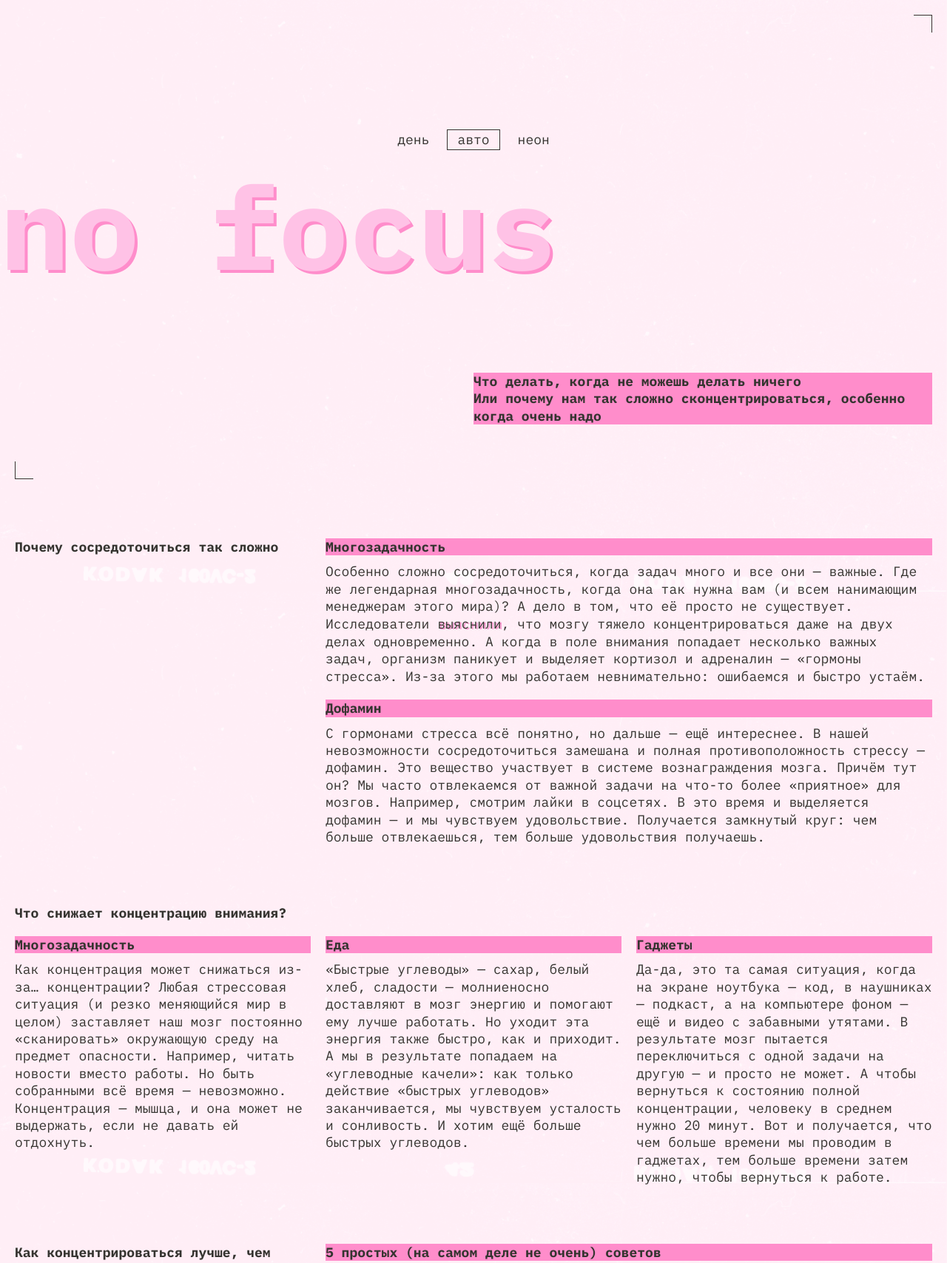
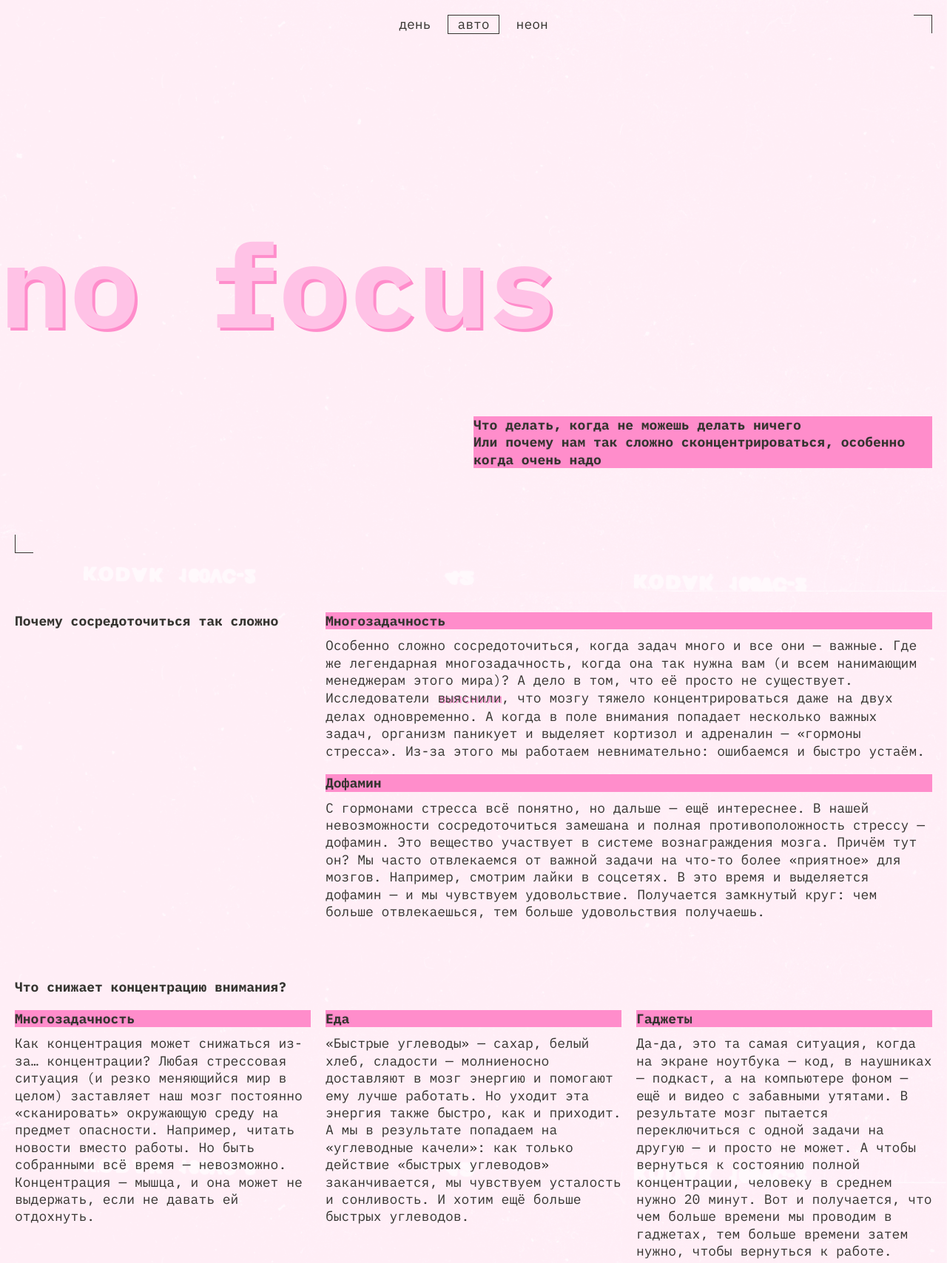
Before and after one commit to lina4ka-malina4ka/slozhno-sosredotochitsya-fd, a plain HTML site: page index.html in a window 1280 px wide. Shown: the top 1708 px of the page at 74% size. Drawn offline with Linux system fonts and the light colour scheme.

Commit message:
доработала проект

```diff
--- a/index.html
+++ b/index.html
@@ -46,16 +46,14 @@
           </li>
         </ul>
       </nav>
-      <div class="header__content">
       <h1 class="title header__title">no focus</h1>
-        <p class="header__description">
+      <p class="header__description title-decor">
         Что делать, когда не можешь делать ничего
         <span class="highlight"
           >Или почему нам так сложно сконцентрироваться, особенно когда очень
           надо</span
         >
       </p>
-      </div>
     </header>
     <main class="main">
       <section class="article">
@@ -294,7 +292,7 @@
     </main>
     <footer class="footer decorated-zone">
       <article class="footer__card">
-        <h3 class="title footer__title">focus</h3>
+        <h2 class="title footer__title">focus</h2>
       </article>
     </footer>
   </body>
--- a/styles/dark.css
+++ b/styles/dark.css
@@ -9,6 +9,7 @@
     Так стили написанные ниже будут иметь больший вес,
     чем стили в медиазапросе предпочтений пользователя
   */
+  --bg-image: url("../images/cover-image-dark.png");
   --bg-color: #000028;
   --accent-color: #ff0070;
   --decor-color: #ff0070;
--- a/styles/light.css
+++ b/styles/light.css
@@ -19,11 +19,6 @@
   --opacity-color: rgba(50, 49, 45, 0.4);
 }
 
-:root.theme-light .header__theme-menu-button_active {
-  /* сохраните в разметке и стилях класс page у тега body. Он удобен, чтобы составлять селекторы для разных цветовых тем. */
-  background-image: url("../images/cover-image-light.png");
-}
-
 :root.theme-light .header__rec {
   display: none;
 }
@@ -42,6 +37,7 @@
     --text-color: #353430;
     --opacity-color: rgba(50, 49, 45, 0.4);
   }
+
   :root:not(.theme-dark) .header__rec {
     display: none;
   }
--- a/styles/style.css
+++ b/styles/style.css
@@ -7,20 +7,17 @@
   background-repeat: no-repeat;
   background-color: var(--bg-color);
   background-size: cover;
+  min-height: 100vh;
 }
 
 .header {
   min-block-size: 100vh;
   min-height: 668px;
   display: grid;
-  grid-template-columns: repeat(3, 1fr);
-  grid-template-rows:
-    minmax(20px, 25px) clamp(
-      138px,
-      calc(138px + 107px * ((100vw - 375px) / 393px)),
-      245px
-    )
-    fit-content(192px) 100px 40px;
+  grid-template-columns: 1fr;
+  grid-template-rows: 1fr min-content 1fr;
+  justify-items: end;
+  align-items: center;
   padding: 10px;
 }
 
@@ -36,7 +33,7 @@
   border-top: 1px solid var(--decor-color);
   border-right: 1px solid var(--decor-color);
   inline-size: 25px;
-  block-size: 24px;
+  block-size: 25px;
 }
 
 .decorated-zone::after {
@@ -47,14 +44,14 @@
   border-bottom: 1px solid var(--decor-color);
   border-left: 1px solid var(--decor-color);
   inline-size: 25px;
-  block-size: 24px;
+  block-size: 25px;
 }
 
 .header__rec {
+  position: absolute;
   display: inline-flex;
   align-items: center;
   gap: 10px;
-  position: absolute;
   font-family: var(--font-family, sans-serif);
   font-weight: var(--fntwght-norm, 400);
   color: var(--accent-color);
@@ -67,7 +64,7 @@
 
 .header__rec::after {
   content: "";
-  display: inline-block;
+  display: block;
   inline-size: 9px;
   block-size: 9px;
   box-shadow: 0 0 4px 2px var(--accent-color);
@@ -76,10 +73,10 @@
 }
 
 .header__theme-menu {
+  grid-column: 1;
+  grid-row: 1/2;
   justify-self: end;
-  align-self: end;
-  grid-column: 3/4;
-  grid-row: 2/3;
+  align-self: center;
 }
 
 .header__theme-menu-list {
@@ -97,7 +94,7 @@
   line-height: 100%;
   color: var(--decor-color);
   text-transform: lowercase;
-  padding: 4px 13px;
+  padding: 3px 12px;
 }
 
 .header__theme-menu-button:hover {
@@ -118,31 +115,37 @@
   pointer-events: none;
 }
 
-.header__content {
-  grid-column: 1/4;
-  grid-row: 3/5;
-  margin-block-start: 65px;
+.header__title {
+  grid-column: 1;
+  grid-row: 2/3;
+  justify-self: start;
+  align-self: center;
 }
 
 .title {
   font-family: var(--font-family, sans-serif);
-  font-weight: 700;
+  font-weight: var(--fntwght-bold);
   font-size: clamp(7.25rem, 7.0115rem + 1.0178vw, 7.5rem);
-  line-height: 83%;
+  line-height: 82.5%;
   color: var(--title-decor);
   text-shadow: 4px 4px 0 var(--accent-color);
 }
 
-.header__description {
-  display: block;
-  grid-column: 2/4;
+.title-decor {
   font-family: var(--font-family, sans-serif);
-  font-weight: 700;
   font-size: 18px;
   line-height: 130%;
+}
+
+.header__description {
+  grid-column: 1;
+  grid-row: 3/4;
+  justify-self: start;
+  align-self: center;
+  display: block;
+  font-weight: var(--fntwght-bold);
   color: var(--title-text-color);
   background-color: var(--accent-color);
-  margin-block: 55px 15px;
 }
 
 .highlight {
@@ -151,25 +154,16 @@
 }
 
 .article {
-  margin-block-start: 40px;
+  margin-block: 40px;
   margin-inline: 10px;
-}
-.article__section:not(:last-child) {
-  margin-block-end: 28px;
+  display: grid;
+  gap: 48px;
 }
 
 .article__wrapper-intro,
 .article__wrapper-reasons {
   display: grid;
-  grid-template-columns: 1fr;
-  grid-template-rows: max-content 1fr;
   gap: 20px;
-}
-
-.title-decor {
-  font-family: var(--font-family, sans-serif);
-  font-size: 18px;
-  line-height: 130%;
 }
 
 .article__title {
@@ -177,11 +171,16 @@
   color: var(--decor-color);
 }
 
+.article__list {
+  display: flex;
+  flex-direction: column;
+  gap: 20px;
+}
+
 .article__item {
   display: flex;
   flex-direction: column;
   gap: 10px;
-  padding-block-end: 20px;
 }
 
 .article__item-title {
@@ -202,7 +201,7 @@
   text-shadow: 2px 1px 0 var(--accent-color);
   text-decoration: none;
   display: inline-block;
-  border-bottom: 1px solid transparent;
+  border-bottom: 2px solid transparent;
 }
 
 .article__link:hover {
@@ -224,10 +223,6 @@
   gap: 20px;
 }
 
-.article__wrapper-gallery {
-  margin-block-end: 41px;
-}
-
 .article__subtitle {
   font-weight: var(--fntwght-bold);
   background-color: var(--accent-color);
@@ -238,8 +233,10 @@
   font-weight: var(--fntwght-norm);
 }
 
-.article__subtitle_gallery {
-  margin-block-end: 11px;
+.article__wrapper-gallery {
+  display: flex;
+  flex-direction: column;
+  gap: 10px;
 }
 
 .article__gallery-list {
@@ -260,19 +257,14 @@
   min-height: 668px;
   display: grid;
   place-items: center;
-  padding: 10px
-}
-
-.footer__card {
-  aspect-ratio: 9 / 16;
-  display: flex;
-  justify-content: center;
-  align-items: center;
+  padding: 10px;
 }
 
 @media (width >= 768px) {
   .header {
-    padding: 20px 20px 0 0;
+    padding: 20px;
+    grid-template-columns: 1fr 1fr;
+    min-height: 1024px;
   }
 
   .decorated-zone::before {
@@ -291,32 +283,33 @@
   }
 
   .header__theme-menu {
-    margin-block-start: 146px;
-  }
-  .header__content {
-    margin-block: 175px 128px;
-    display: grid;
-    grid-template-columns: repeat(2, 1fr);
-    grid-template-rows: auto;
+    grid-column: 2/3;
+    grid-row: 1/2;
+    justify-self: end;
+    align-self: center;
   }
 
   .header__title {
     grid-column: 1/3;
+    grid-row: 2/3;
+    margin-inline-start: -20px;
   }
 
   .header__description {
-    margin-block-start: 159px;
-    margin-inline-start: 10px;
     grid-column: 2/3;
-    align-self: end;
+    grid-row: 3/4;
+    align-self: center;
   }
 
   .article {
+    margin-block: 60px;
     margin-inline: 20px;
-    margin-block-start: 60px;
+    display: grid;
+    gap: 78px;
   }
 
-  .article__wrapper-intro {
+  .article__wrapper-intro,
+  .article__wrapper-tips {
     grid-template-columns: 1fr 2fr;
     gap: 20px;
   }
@@ -329,11 +322,6 @@
   .article__content_intro {
     grid-column: 2;
     grid-row: inherit;
-  }
-
-  .article__section_reasons,
-  .article__section_tips {
-    margin-block-start: 40px;
   }
 
   .article__wrapper-reasons {
@@ -352,14 +340,6 @@
     grid-row: auto;
   }
 
-  .article__wrapper-tips {
-    grid-template-columns: 1fr 2fr;
-    grid-template-rows: auto;
-    margin-block-start: 58px;
-    margin-block-end: 30px;
-    gap: 20px;
-  }
-
   .article__title_tips {
     grid-column: 1 / 2;
     grid-row: 1 / 3;
@@ -376,13 +356,10 @@
     grid-row: 2;
   }
 
-  .article__section_gallery,
-  .footer {
-    margin-block-start: 59px;
-  }
-
-  .article__subtitle_gallery {
-    margin-block-end: 20px;
+  .article__wrapper-gallery {
+    display: flex;
+    flex-direction: column;
+    gap: 20px;
   }
 
   .article__gallery-list {
@@ -390,12 +367,6 @@
     grid-template-columns: repeat(3, 1fr);
     grid-template-rows: repeat(3, auto);
     gap: 20px;
-  }
-  .article__gallery-image {
-    inline-size: 100%;
-    block-size: 100%;
-    object-fit: cover;
-    display: block;
   }
 
   .article__gallery-item:nth-child(1) {
@@ -423,19 +394,23 @@
   }
 
   .footer {
-    padding: 3px;
-  }
-
-  .footer__card {
-    aspect-ratio: 6/17;
+    min-height: 1024px;
+    display: flex;
+    align-items: center;
+    justify-content: center;
+    padding: 20px;
   }
 }
 
 @media (width >= 1024px) {
+  .header {
+    min-height: 768px;
+  }
+
   .header__theme-menu {
-    margin-inline-start: 20px;
     justify-self: center;
-    grid-column: 2/3;
+    align-self: start;
+    grid-column: 1/3;
     grid-row: 1;
   }
   .header__theme-menu-list {
@@ -443,39 +418,27 @@
     flex-direction: row;
     gap: 10px;
   }
-  .header__content {
-    margin-block: 29px 79px;
-    display: grid;
-    grid-template-columns: repeat(2, 1fr);
-    grid-template-rows: auto;
+
+  .header__title {
+    grid-column: 1/3;
   }
 
   .title {
-    grid-column: 1/3;
     font-size: clamp(7.25rem, 5.7694rem + 6.3174vw, 9.8125rem);
   }
 
   .header__description {
-    margin-block-start: 114px;
-    margin-inline-start: 10px;
+    grid-row: 3/4;
     grid-column: 2/3;
-    align-self: end;
+    align-self: center;
   }
+
   .article__wrapper-intro {
     gap: 10px;
   }
 
-  .article__section:not(:last-child) {
-    margin-block-end: 49px;
-  }
-
-  .article__section_reasons,
-  .article__section_tips {
-    margin-block-start: 40px;
-  }
-
   .article__wrapper-reasons {
-    grid-template-columns: 1fr 1fr 1fr;
+    grid-template-columns: repeat(3, 1fr);
     grid-template-rows: auto;
   }
 
@@ -494,17 +457,17 @@
     grid-template-rows: auto;
     gap: 20px;
   }
-  .article__list .article__item:nth-child(1) {
+  .article__content_reasons .article__item:nth-child(1) {
     grid-column: 1 / 2;
     grid-row: auto;
   }
 
-  .article__list .article__item:nth-child(2) {
+  .article__content_reasons .article__item:nth-child(2) {
     grid-column: 2 / 3;
     grid-row: auto;
   }
 
-  .article__list .article__item:nth-child(3) {
+  .article__content_reasons .article__item:nth-child(3) {
     grid-column: 3 / 4;
     grid-row: auto;
   }
@@ -516,10 +479,9 @@
   }
 
   .footer {
-    padding: 10px;
-  }
-
-  .footer__card {
-    aspect-ratio: 5/8;
+    min-height: 768px;
+    display: flex;
+    align-items: center;
+    justify-content: center;
   }
 }
```
Lines whose indentation alone changed are shown as unchanged.
